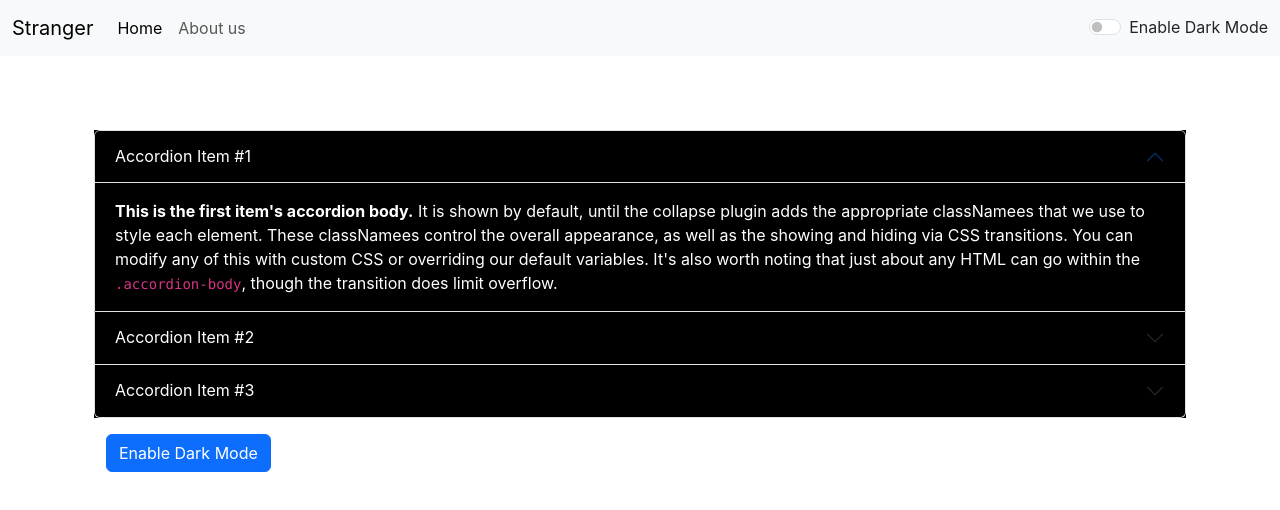
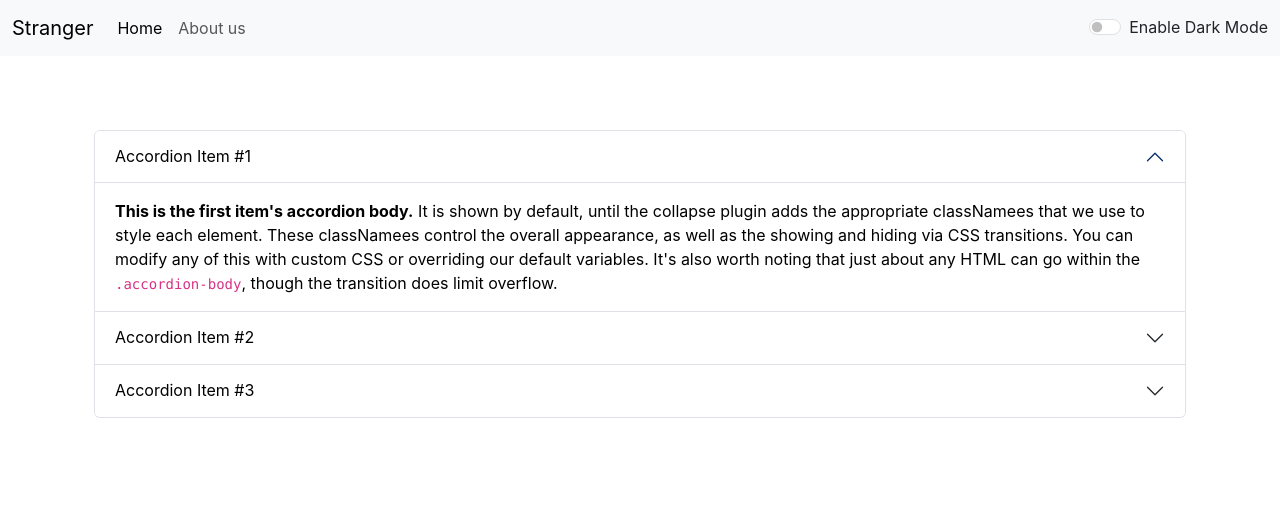
Before and after one commit to akhileshtiwari2/bootstrap_react, a React (Create React App) app: page /DarkMode in a window 1280 px wide. Shown: the top 510 px of the page. Built offline with nearby package versions, Linux system fonts and the light colour scheme.

Commit message:
Bug fixed

```diff
--- a/src/App.js
+++ b/src/App.js
@@ -38,7 +38,7 @@ function App() {
         <Alert alert={alert} />
         <div className="container">
           <Routes>
-            <Route exact path="/DarkMode" element={<DarkMode />} />
+            <Route exact path="/DarkMode" element={<DarkMode mode={mode} />} />
             <Route
               exact
               path="/"
--- a/src/components/DarkMode.js
+++ b/src/components/DarkMode.js
@@ -1,27 +1,18 @@
-import React, { useState } from "react";
+import React from "react";
 
-export default function DarkMode() {
-  const [myStyle, setMyStyle] = useState({
-    color: "white",
-    backgroundColor: "black",
-  });
-  const [btnText, setBtnText] = useState("Enable Dark Mode");
+export default function DarkMode(props) {
+  // const [myStyle, setMyStyle] = useState({
+  //   color: "white",
+  //   backgroundColor: "black",
+  // });
 
-  const toggleStyle = () => {
-    if (myStyle.color === "black") {
-      setMyStyle({
-        color: "white",
-        backgroundColor: "black",
-      });
-      setBtnText("Enable Light Mode");
-    } else {
-      setMyStyle({
-        color: "black",
-        backgroundColor: "white",
-      });
-      setBtnText("Enable Dark Mode");
-    }
-  };
+  let myStyle = {
+    color : props.mode ==='dark' ? 'white' :'black',
+    backgroundColor: props.mode === 'dark' ? 'black' : 'white',
+
+  }
+
+
 
   return (
     <div className="container my-4">
@@ -30,7 +21,7 @@ export default function DarkMode() {
           <h2 className="accordion-header">
             <button
               className="accordion-button"
-              style={myStyle}
+              style={myStyle ={ backgroundColor: props.mode === 'dark' ? '#3e3838' : 'white',color : props.mode ==='dark' ? 'white' :'black',}}
               type="button"
               data-bs-toggle="collapse"
               data-bs-target="#collapseOne"
@@ -44,6 +35,7 @@ export default function DarkMode() {
             id="collapseOne"
             className="accordion-collapse collapse show"
             data-bs-parent="#accordionExample"
+            style={myStyle ={ backgroundColor: props.mode === 'dark' ? '#3e3838' : 'white',color : props.mode ==='dark' ? 'white' :'black',}}
           >
             <div className="accordion-body">
               <strong>This is the first item's accordion body.</strong> It is
@@ -120,11 +112,7 @@ export default function DarkMode() {
           </div>
         </div>
       </div>
-      <div className="container my-3">
-        <button onClick={toggleStyle} type="button" class="btn btn-primary">
-          {btnText}
-        </button>
-      </div>
+
     </div>
   );
 }
--- a/src/components/TextForm.js
+++ b/src/components/TextForm.js
@@ -42,7 +42,7 @@ export default function TextForm(props) {
         <div className="mb-3">
           <textarea
             style={{
-              backgroundColor: props.mode === "dark" ? "grey" : "white",
+              backgroundColor: props.mode === "dark" ? "#504848" : "white",
               color: props.mode === "dark" ? "white" : "black",
             }}
             className="form-control"
```
